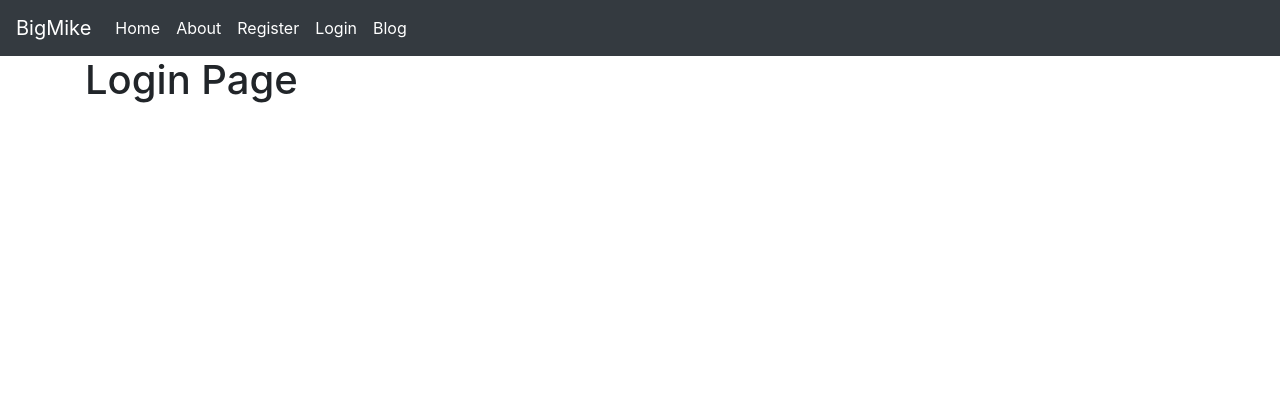
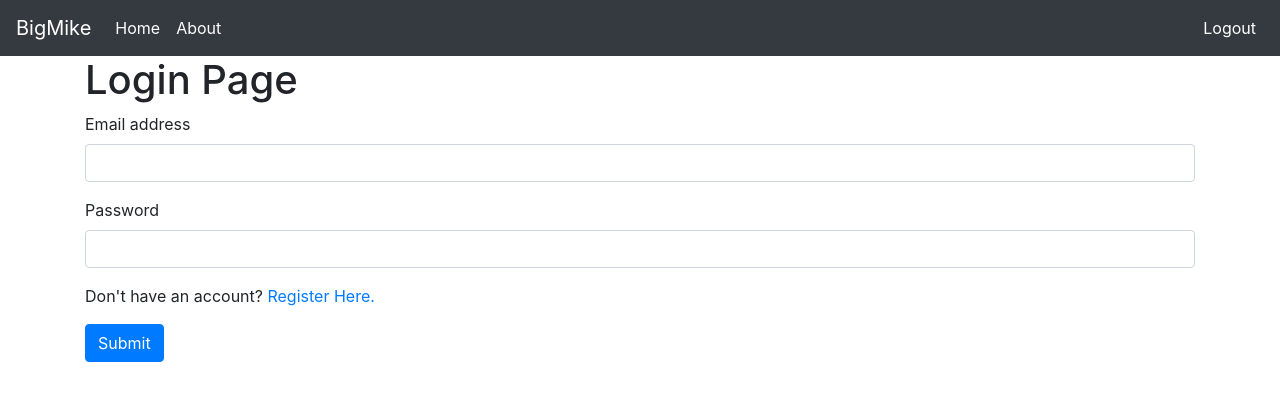
Before and after one commit to Blizuntn/wk6_d1_hw_flask, a Flask app: page /login in a window 1280 px wide. Shown: the top 401 px of the page. Run offline with Flask 2, Linux system fonts and the light colour scheme.

Commit message:
added users and authentication

```diff
--- a/app/__init__.py
+++ b/app/__init__.py
@@ -2,8 +2,10 @@ from flask import Flask, jsonify, render_template
 from config import Config
 from flask_sqlalchemy import SQLAlchemy
 from flask_migrate import Migrate
+from flask_login import LoginManager
 
 db = SQLAlchemy()
+login_manager = LoginManager()
 
 
 def create_app():
@@ -15,12 +17,17 @@ def create_app():
 
     db.init_app(app)
     migrate.init_app(app, db)
+    login_manager.init_app(app)
 
     from app.blueprints.main import bp as main_bp
     app.register_blueprint(main_bp)
 
     from app.blueprints.api import bp as api_bp
     app.register_blueprint(api_bp)
+
+    from app.blueprints.auth import bp as auth_bp
+    app.register_blueprint(auth_bp)
+
 
     @app.route("/")
     def home():
--- a/app/blueprints/auth/routes.py
+++ b/app/blueprints/auth/routes.py
@@ -1,10 +1,54 @@
-from flask import render_template
+from flask import render_template, request, redirect, url_for, flash
 from . import bp as app
+from app.blueprints.main.models import User
+from app import db
+from flask_login import login_user, logout_user
+@app.route("/login", methods=["GET", "POST"])
+def login():
+    if request.method == "POST":
+        user = User.query.filter_by(email=request.form["inputEmail"]).first()
 
-@app.route("/login")
-def login():
-    return render_template("login.html")
+        if user is None:
+            flash(f'User with email { request.form["inputEmail"]} does not exist.', 'danger')
+        elif not user.check_my_password(request.form["inputPassword"]):
+            flash("Password is incorrect", 'danger')
+        else:
+            login_user(user)
+            flash("User logged in successfully.", 'success')
+            return redirect(url_for("main.home"))
+        return render_template("login.html")
+    else:
+        return render_template("login.html")
 
-@app.route("/register")
+
+@app.route("/register", methods=["GET", "POST"])
 def register():
-     return render_template("register.html")
+    if request.method == "POST":
+        check_user = User.query.filter_by(email=request.form["inputEmail"]).first()
+
+        if check_user is not None:
+            flash("Error, user already exists", 'danger')
+
+        else:
+            if request.form["inputPassword"] == request.form["inputPasswordConfirm"]:
+                new_user = User(email=request.form["inputEmail"],
+                            password=request.form["inputPassword"],
+                            username=request.form["inputUsername"],
+                            first_name=request.form["inputFirstName"],
+                            last_name=request.form["inputLastName"])
+                new_user.hash_my_password(request.form["inputPassword"])
+                db.session.add(new_user)
+                db.session.commit()
+                flash("User created successfully, please login", 'success')
+                return redirect(url_for('auth.login'))
+            else:
+                flash("Error, passwords do not match", 'danger')
+
+        return render_template("register.html")
+    else:
+        return render_template("register.html")
+
+@app.route("/logout")
+def logout():
+    logout_user()
+    return redirect(url_for("auth.login"))
--- a/app/templates/includes/header.html
+++ b/app/templates/includes/header.html
@@ -1,25 +1,30 @@
 <nav class="navbar navbar-expand-lg navbar-dark bg-dark">
     <a class="navbar-brand" href="http://localhost:5000/">BigMike</a>
     <button class="navbar-toggler" type="button" data-toggle="collapse" data-target="#navbarNav" aria-controls="navbarNav" aria-expanded="false" aria-label="Toggle navigation">
-      <span class="navbar-toggler-icon"></span>
     </button>
     <div class="collapse navbar-collapse" id="navbarNav">
-      <ul class="navbar-nav">
+      <ul class="navbar-nav mr-auto mt-2 mt-lg-0">
         <li class="nav-item active">
-          <a class="nav-link" href="http://localhost:5000/">Home <span class="sr-only">(current)</span></a>
+          <a class="nav-link" href="{{ url_for('main.home')}}">Home <span class="sr-only">(current)</span></a>
         </li>
         <li class="nav-item active">
-          <a class="nav-link" href="http://localhost:5000/about">About</a>
+          <a class="nav-link" href="{{ url_for('main.about')}}">About</a>
         </li>
-        <li class="nav-item active">
-          <a class="nav-link" href="http://localhost:5000/register">Register</a>
-        </li>
-        <li class="nav-item active">
-          <a class="nav-link" href="http://localhost:5000/login" >Login</a>
-        </li>
-        <li class="nav-item active">
-            <a class="nav-link" href="http://localhost:5000/blog" >Blog</a>
-          </li>
+      </ul>
+      <ul class="navbar-nav mt-2 mt-lg-0">
+        {% if current_user.is_authenticated %}
+            <li class="nav-item active">
+              <a class="nav-link" href="{{ url_for('auth.login')}}" >Login</a>
+            </li>
+            <li class="nav-item active">
+                <a class="nav-link" href="{{ url_for('auth.register')}}" >Register</a>
+            </li>
+        {% else %}
+            <li class="nav-item active">
+              <a class="nav-link" href="{{ url_for('auth.logout')}}" >Logout</a>
+            </li>
+        {% endif %}
+
       </ul>
     </div>
   </nav>
--- a/app/templates/index.html
+++ b/app/templates/index.html
@@ -2,6 +2,9 @@
 {% block content %}
 <div class="container">
     <h1>Big Mike Dealership</h1>
+    {% if current_user.is_authenticated %}
+        <p> Welcome to Big Mike Dealership</p>
+    {% endif %}
     <form action="http://127.0.0.1:5000/api/car_update" method="POST" class="form-inline mt-5">
         <div class="form-group w-100 mb-3">
           <label for="carMakeInput" class="makeLabel mb-1">Make</label>
--- a/app/templates/layout.html
+++ b/app/templates/layout.html
@@ -13,6 +13,21 @@
         {% include './includes/header.html' %}
     </header>
     <main>
+        <div class="container">
+            {% with messages = get_flashed_messages(with_categories=True) %}
+                {% if messages %}
+                    {% for category, message in messages %}
+                        <div class="alert alert-{{ category }} alert-dismissible fade show" role="alert">
+                            <strong>{{ message }}</strong>
+                            <button type="button" class="close" data-dismiss="alert" aria-label="Close">
+                                <span aria-hidden="true">&times;</span>
+                            </button>
+                        </div>
+                    {% endfor %}
+                {% endif %}
+            {% endwith %}
+        </div>
+
         {% block content %}
         {% endblock content%}
     </main>
--- a/app/templates/login.html
+++ b/app/templates/login.html
@@ -2,5 +2,17 @@
 {% block content %}
 <div class="container">
     <h1>Login Page</h1>
+    <form action="/auth/login" method="POST">
+        <div class="form-group">
+          <label for="inputEmail">Email address</label>
+          <input type="email" class="form-control" name="inputEmail" id="inputEmail" aria-describedby="emailHelp">
+        </div>
+        <div class="form-group">
+          <label for="inputPassword">Password</label>
+          <input type="password" class="form-control" name="inputPassword" id="inputPassword">
+        </div>
+        <p>Don't have an account? <a href="{{ url_for('auth.register') }}">Register Here.</a></p>
+        <button type="submit" class="btn btn-primary">Submit</button>
+    </form>
 </div>
 {% endblock content%}
--- a/config.py
+++ b/config.py
@@ -11,3 +11,4 @@ class Config:
     FLASK_ENV = os.getenv('FLASK_ENV')
     SQLALCHEMY_DATABASE_URI = os.getenv('SQLALCHEMY_DATABASE_URI')
     SQLALCHEMY_TRACK_MODIFICATIONS = os.getenv('SQLALCHEMY_TRACK_MODIFICATIONS')
+    SECRET_KEY = os.getenv("SECRET_KEY")
--- a/migrations/env.py
+++ b/migrations/env.py
@@ -78,7 +78,8 @@ def run_migrations_online():
             connection=connection,
             target_metadata=target_metadata,
             process_revision_directives=process_revision_directives,
-            **current_app.extensions['migrate'].configure_args
+            **current_app.extensions['migrate'].configure_args,
+            compare_type= True
         )
 
         with context.begin_transaction():
```
Also changed, not shown: app/blueprints/api/routes.py (+6 -2 lines), app/blueprints/main/models.py (+22 -3 lines), app/blueprints/main/routes.py (+8 -2 lines), app/templates/register.html (+28 -0 lines), migrations/versions/5318a8c6035b_.py (added, +34 -0 lines).
